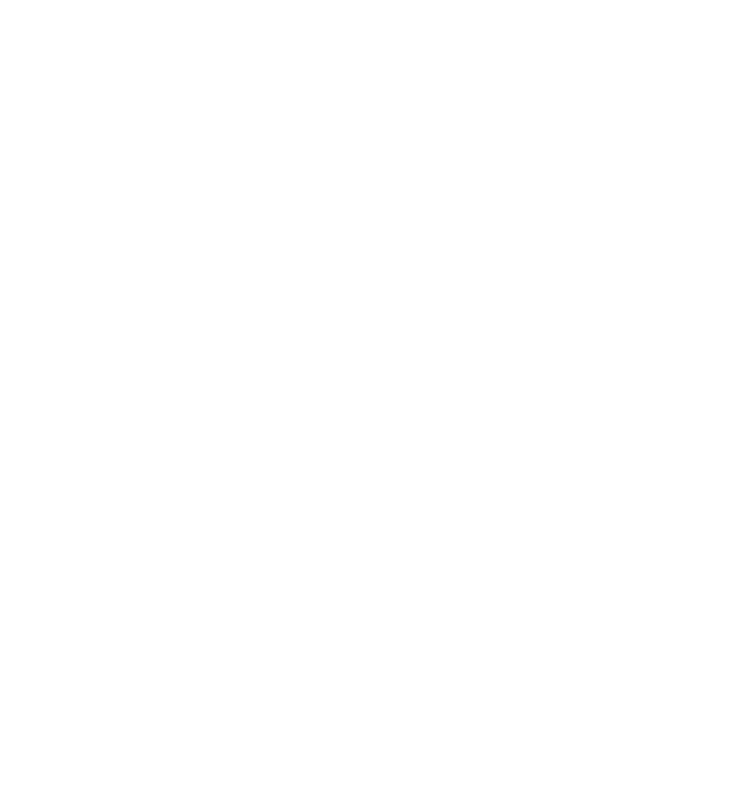
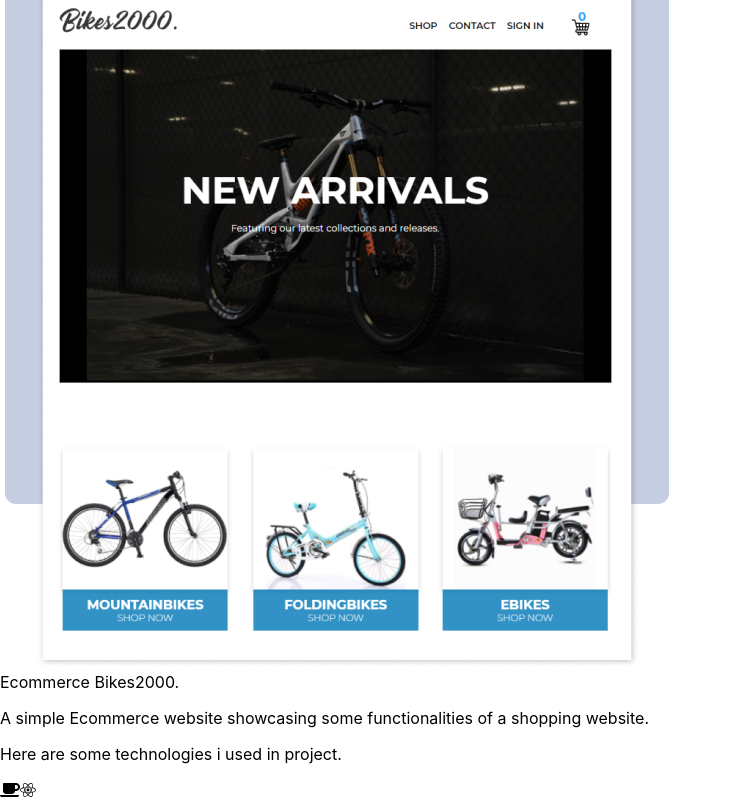
Before and after one commit to rcode321/rafael-mendoza-folio, a React (Create React App) app: page /works in a window 1280 px wide. Shown: the part 784-1584 px from the top of the page, without its empty margins (0-732 px from the left). Before the commit the page ends 800 px from the top, so only its background shows below. Built offline with nearby package versions, Linux system fonts and the light colour scheme.

Commit message:
adding fontawesome and icons

```diff
--- a/package.json
+++ b/package.json
@@ -3,6 +3,11 @@
   "version": "0.1.0",
   "private": true,
   "dependencies": {
+    "@fortawesome/fontawesome-svg-core": "^1.2.35",
+    "@fortawesome/free-brands-svg-icons": "^5.15.3",
+    "@fortawesome/free-regular-svg-icons": "^5.15.3",
+    "@fortawesome/free-solid-svg-icons": "^5.15.3",
+    "@fortawesome/react-fontawesome": "^0.1.14",
     "@testing-library/jest-dom": "^5.11.4",
     "@testing-library/react": "^11.1.0",
     "@testing-library/user-event": "^12.1.10",
--- a/src/App.js
+++ b/src/App.js
@@ -9,8 +9,8 @@
 const App = () => (
   <div className="App">
     <Header />
+    <Hero />
     <Routes />
-    <Hero />
   </div>
 );
 
--- a/src/pages/works.component.jsx
+++ /dev/null
@@ -1,9 +0,0 @@
-import React from "react";
-
-class Works extends React.PureComponent {
-  render() {
-    return <div></div>;
-  }
-}
-
-export default Works;
--- /dev/null
+++ b/src/pages/works/works.component.jsx
@@ -0,0 +1,31 @@
+import React from "react";
+import { FontAwesomeIcon } from "@fortawesome/react-fontawesome";
+import { faCoffee } from "@fortawesome/free-solid-svg-icons";
+import { faReact } from "@fortawesome/free-brands-svg-icons";
+import ProjectImage1 from "../../assets/Bikes2000 screenshot.png";
+
+import "./works.styles.scss";
+
+const Works = () => (
+  <div className="works-container">
+    <span>featured projects.</span>
+    <span className="horizontal-line"></span>
+    <div className="works">
+      <img src={ProjectImage1} alt="projectimage-1" />
+      <div className="">
+        <span>Ecommerce Bikes2000.</span>
+        <p>
+          A simple Ecommerce website showcasing some functionalities of a
+          shopping website.
+        </p>
+        <p>Here are some technologies i used in project.</p>
+      </div>
+      <div>
+        <FontAwesomeIcon icon={faCoffee} />
+        <FontAwesomeIcon icon={faReact} />
+      </div>
+    </div>
+  </div>
+);
+
+export default Works;
```
Also changed, not shown: src/routes/routes.js (+4 -4 lines), src/assets/Bikes2000 screenshot.png (added), src/pages/about/about.component.jsx (renamed from src/pages/about.component.jsx), src/pages/contacts/contacts.component.jsx (renamed from src/pages/contacts.component.jsx), src/pages/home/home.component.jsx (renamed from src/pages/home.component.jsx), src/pages/works/works.styles.scss (added), 1 other file (tests, documents, lock files or other folders).
